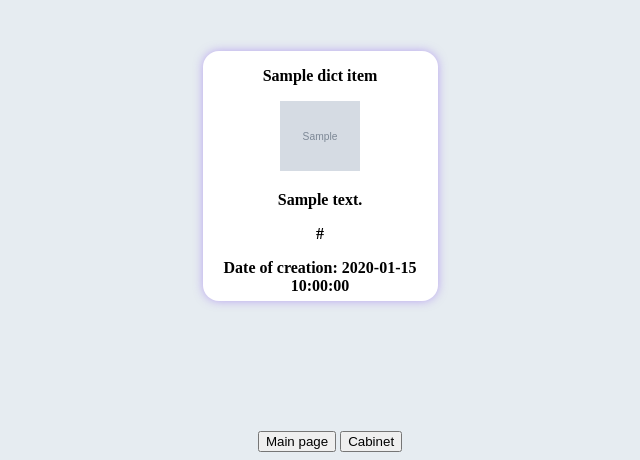
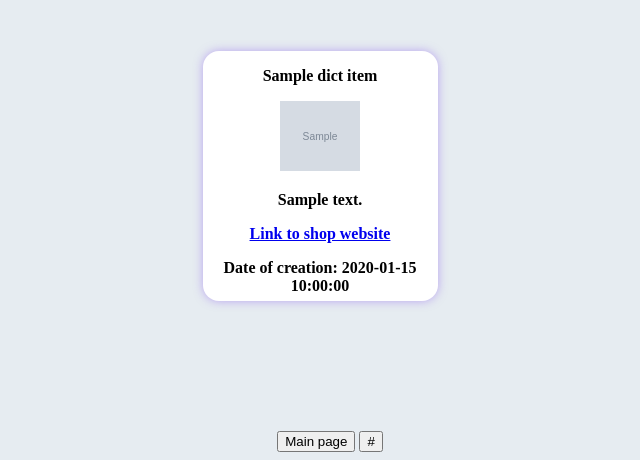
Before and after one commit to itmo-wad/pinata, a Flask app: template templates/wishlist.html in a window 1280 px wide. Shown: the part 787-1247 px from the top of the page, without its empty margins (310-950 px from the left). Run offline with Flask 2, Linux system fonts and the light colour scheme; the template is opened without the code that fills it: most values are stand-ins (such as "Sample title", 1, 10 or a date in 2020); grey boxes marked "Sample" are stand-in pictures.

Commit message:
Update links and buttons

```diff
--- a/main.py
+++ b/main.py
@@ -42,13 +42,19 @@ def index():
     if request.method == "POST":
         return wl_search(db)
     else:
-        return render_template("index.html")
+        if current_user.is_authenticated:
+            return render_template("index.html", link="Cabinet")
+        else:
+            return render_template("index.html", link="Sign in")
 
 
 @app.route('/wishlist/<string:list_id>', methods=["GET", "POST"])
 def wishlist(list_id):
     if request.method == "GET":
-        return wl_show(db, list_id)
+        if current_user.is_authenticated:
+            return wl_show(db, list_id, 'Cabinet')
+        else:
+            return wl_show(db, list_id, 'Sing in')
 
 
 @app.route('/login', methods=['GET', 'POST'])
@@ -73,7 +79,10 @@ def register():
 @login_required
 def cabinet():
     if request.method == "POST":
-        return update_avatar(db, current_user.username, app)
+        if request.form['search']:
+            return wl_search(db)
+        else:
+            return update_avatar(db, current_user.username, app)
     else:
         return wl_cabinet(db, current_user.username)
 
--- a/src/search.py
+++ b/src/search.py
@@ -10,7 +10,7 @@ def wl_search(db):
     return redirect('wishlist/' + list_id)
 
 
-def wl_show(db, list_id):
+def wl_show(db, list_id, link):
     if not db.wishlists.find_one({"listid": list_id}):
         abort(404)
 
@@ -25,7 +25,7 @@ def wl_show(db, list_id):
                            title=db.wishlists.find_one({"listid": list_id})['title'],
                            photo=avatar, owner=username,
                            description=db.wishlists.find_one({"listid": list_id})['description'],
-                           items=items_dic)
+                           items=items_dic, go_back_link=link)
 
 
 def wl_cabinet(db, username):
--- a/templates/cabinet.html
+++ b/templates/cabinet.html
@@ -28,7 +28,7 @@
   {% endif %}
 {% endwith %}
 
-<form id="text" method="POST" action="/">
+<form id="text" method="POST" action="/cabinet">
     <div>
         <p><textarea name="search" placeholder="Input wishlist ID" required form="text"></textarea></p>
         <input type="submit" id="id_button1" value="Find wishlist">
--- a/templates/index.html
+++ b/templates/index.html
@@ -9,9 +9,9 @@
 <body>
 
     <div class="buttons">
-        <a href="{{ url_for('auth') }}" class="but"><button class="but" id="id_button2">Sign In</button></a>
+        <a href="{{ url_for('auth') }}" class="but"><button class="but" id="id_button2">{{link}}</button></a>
         <a href="{{ url_for('register') }}" class="but"><button class="but" id="id_button3" >Register</button></a>
-        <a href="{{ url_for('auth') }}" class="but"><button class="but" id="id_button2">Cabinet</button></a>
+        <!-- <a href="{{ url_for('auth') }}" class="but"><button class="but" id="id_button2">Cabinet</button></a> -->
     </div>
 
     <h1 id="head">Piñata</h1>
--- a/templates/wishlist.html
+++ b/templates/wishlist.html
@@ -37,7 +37,7 @@
                     <p>{{dict_item['title']}}</p>
                     <img src="../{{dict_item['picture']}}" alt="" class="img_item">
                     <p>{{dict_item['description']}}</p>
-                    <p>{{dict_item['link']}}</p>
+                    <p><a href="{{dict_item['link']}}">Link to shop website</a></p>
                     <p>Date of creation: {{ dict_item['date'] }}</p>
                     <!-- <input type="checkbox" name="flag[]" value="1">  -->
                 </div>
@@ -47,7 +47,8 @@
         <!-- </form>-->
         <div class="buttons">
             <a href="{{ url_for('index') }}" class="but"><button class="but" id="id_button2">Main page</button></a>
-            <a href="{{ url_for('cabinet') }}" class="but"><button class="but" id="id_button3" >Cabinet</button></a>
+           <!-- <a href="{{ url_for('cabinet') }}" class="but"><button class="but" id="id_button3" >Cabinet</button></a> -->
+            <a href="{{ url_for('auth') }}" class="but"><button class="but" id="id_button3" >{{go_back_link}}</button></a>
         </div>
     </div>
   </body>
```
Also changed, not shown: 1 other file.
